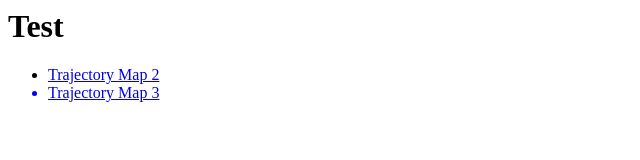
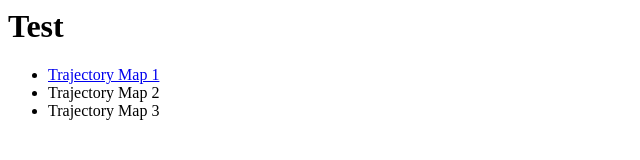
Before and after one commit to hoffmanra/hoffmanra.github.io, a plain HTML site: page index.html in a window 1280 px wide. Shown: the whole page, without its empty margins (0-640 px from the left). Drawn offline with Linux system fonts and the light colour scheme.

Commit message:
Update index.html

```diff
--- a/index.html
+++ b/index.html
@@ -3,7 +3,7 @@
 <body>
 <h1>Test</h1>
 <ul>
-<li><a href="TrajectoryMap.html>Trajectory Map 1</a></li>
+<li><a href="TrajectoryMap.html">Trajectory Map 1</a></li>
 <li>Trajectory Map 2</li>
 <li>Trajectory Map 3</li>
 </ul>
```
